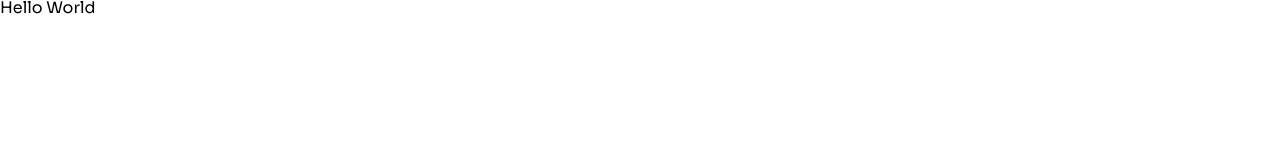
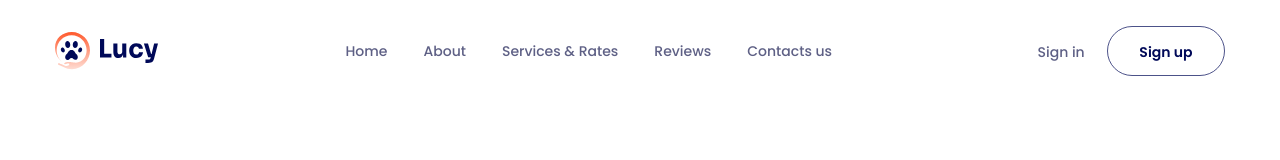
Before and after one commit to hoppv04/html_css_pro_project_4, a plain HTML site: page index.html in a window 1280 px wide. Drawn offline with Linux system fonts and the light colour scheme.

Commit message:
add header ui

```diff
--- a/asset/css/styles.css
+++ b/asset/css/styles.css
@@ -1,6 +1,8 @@
 * {
   box-sizing: border-box;
 }
+
+/* Common */
 
 html {
   font-size: 62.5%;
@@ -20,6 +22,10 @@ h6 {
   font-family: "Sora", sans-serif;
 }
 
+a {
+  text-decoration: none;
+}
+
 input,
 textarea,
 select,
@@ -27,3 +33,66 @@ button {
   font-size: inherit;
   font-family: inherit;
 }
+
+.container {
+  width: 1170px;
+  max-width: calc(100% - 48px);
+  margin: 0 auto;
+}
+
+.btn {
+  --height: 56px;
+  display: inline-block;
+  min-width: 130px;
+  height: var(--height);
+  line-height: var(--height);
+  border: 1px solid rgba(0, 9, 88, 0.7);
+  border-radius: 99px;
+  text-align: center;
+  font-weight: 600;
+  font-size: 1.4rem;
+  color: #000958;
+}
+
+.btn:hover {
+  opacity: 0.9;
+}
+
+/* Header */
+.header {
+  padding: 26px;
+}
+
+.header__body {
+  display: flex;
+  align-items: center;
+  justify-content: space-between;
+}
+
+.navbar__list {
+  display: flex;
+}
+
+.navbar__link,
+.header-action__link {
+  padding: 8px 18px;
+  font-weight: 500;
+  font-size: 1.4rem;
+  line-height: 1;
+  color: #5e6085;
+}
+
+.navbar__link:hover {
+  color: #000958;
+  text-shadow: 1px 0 0 currentColor;
+}
+
+.header-action__link:hover {
+  text-decoration: underline;
+}
+
+.header-action__btn {
+  --height: 50px;
+
+  min-width: 118px;
+}
--- a/index.html
+++ b/index.html
@@ -98,6 +98,40 @@
     <link rel="stylesheet" href="./asset/css/styles.css" />
   </head>
   <body>
-    <h1>Hello World</h1>
+    <header class="header">
+      <div class="container">
+        <div class="header__body">
+          <!-- Logo -->
+          <img src="./asset/imgs/logo.svg" alt="Lucy" class="logo" />
+
+          <!-- Navbar -->
+          <nav class="navbar">
+            <ul class="navbar__list">
+              <li class="navbar__item">
+                <a href="#!" class="navbar__link">Home</a>
+              </li>
+              <li class="navbar__item">
+                <a href="#!" class="navbar__link">About</a>
+              </li>
+              <li class="navbar__item">
+                <a href="#!" class="navbar__link">Services & Rates</a>
+              </li>
+              <li class="navbar__item">
+                <a href="#!" class="navbar__link">Reviews</a>
+              </li>
+              <li class="navbar__item">
+                <a href="#!" class="navbar__link">Contacts us</a>
+              </li>
+            </ul>
+          </nav>
+
+          <!-- Header Action -->
+          <div class="header-action">
+            <a href="#!" class="header-action__link">Sign in</a>
+            <a href="#!" class="btn header-action__btn">Sign up</a>
+          </div>
+        </div>
+      </div>
+    </header>
   </body>
 </html>
```
Also changed, not shown: asset/imgs/logo.svg (added).
